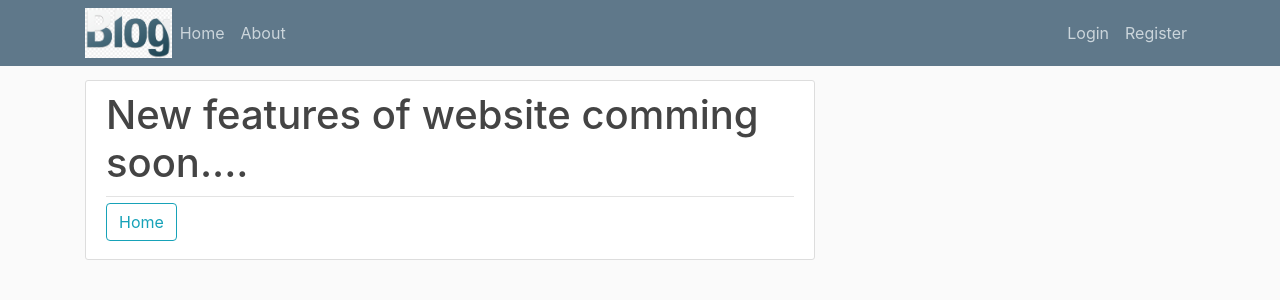
After one commit to Atulkumar21/blog, a Django app: page /announcements/ in a window 1280 px wide. The commit adds this page. Shown: the top 300 px of the page. Run offline with Django 3.2, Linux system fonts and the light colour scheme; some libraries are stand-ins or nearby versions.

Commit message:
Added announcement page.

```diff
--- /dev/null
+++ b/blog/templates/blog/announcements.html
@@ -0,0 +1,13 @@
+{% extends 'blog/base.html' %}
+{% load static %}
+
+{% block content %}
+    <article class="media content-section">
+    <div class="media-body">
+        <div class="article-metadata">
+            <h1>New features of website comming soon....</h1>
+        </div>
+        <h2><a class="btn btn-outline-info" href="{% url 'blog-home' %}">Home</a></h2>
+    </div>
+    </article>
+{% endblock content %}
--- a/blog/templates/blog/base.html
+++ b/blog/templates/blog/base.html
@@ -40,7 +40,7 @@
                         <p class='text-muted'>Links you would like to visit.
                             <ul class="list-group">
                                 <a class="hoverclass" href="{% url 'user-own' %}"><li class="list-group-item list-group-item-light hoverclass">Your Latest posts</li></a>
-                                <a class="hoverclass" href=""><li class="list-group-item list-group-item-light hoverclass">Announcements</li></a>
+                                <a class="hoverclass" href="{% url 'blog-announcement' %}"><li class="list-group-item list-group-item-light hoverclass">Announcements</li></a>
                             </ul>
                         </p>
                     </div>
--- a/blog/urls.py
+++ b/blog/urls.py
@@ -9,5 +9,6 @@ urlpatterns=[
     path('post/<str:username>/',views.UserPostListView.as_view(),name='user-posts'),
     path('post/<int:pk>/update/',views.PostUpdateView.as_view(),name='post-update'),
     path('post/<int:pk>/delete',views.PostDeleteView.as_view(),name='post-delete'),
-    path('about/',views.about,name='blog-about')
+    path('about/',views.about,name='blog-about'),
+    path('announcements/',views.announcement,name='blog-announcement')
 ]
--- a/blog/views.py
+++ b/blog/views.py
@@ -93,3 +93,6 @@ class PostDeleteView(LoginRequiredMixin, UserPassesTestMixin, DeleteView):
 
 def about(request):
     return render(request,'blog/about.html',{'title':'About'})
+
+def announcement(request):
+    return render(request,'blog/announcements.html',)
```
